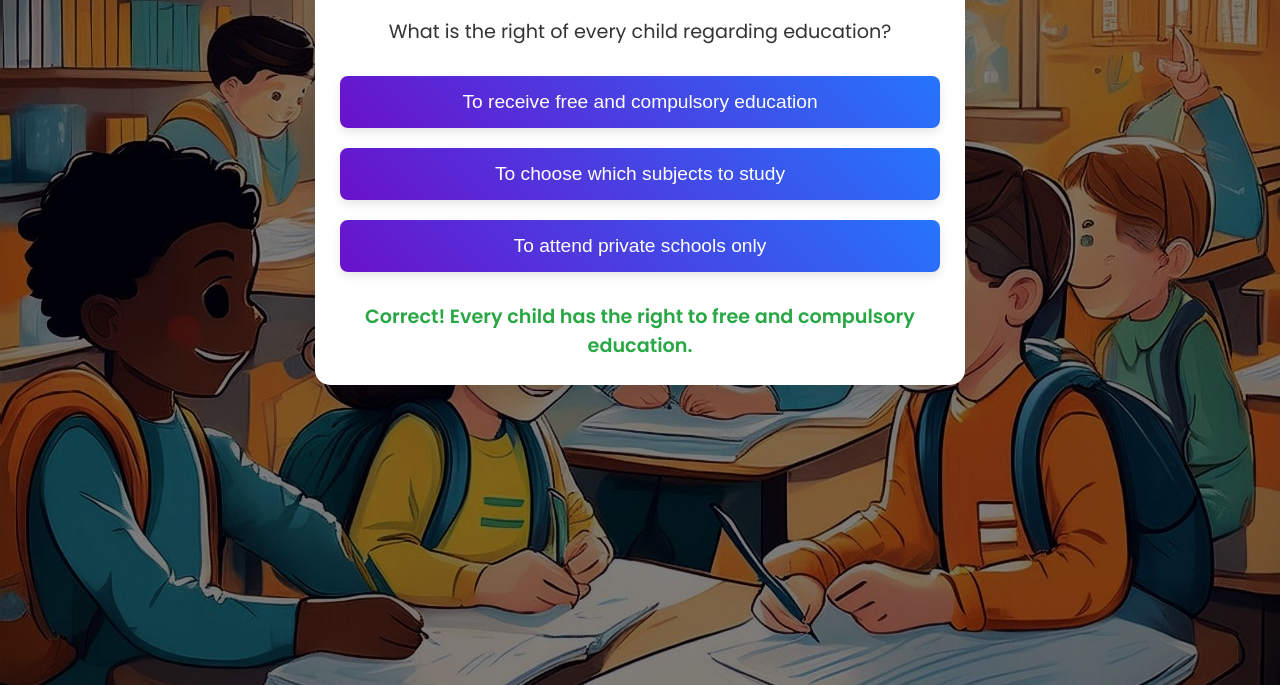
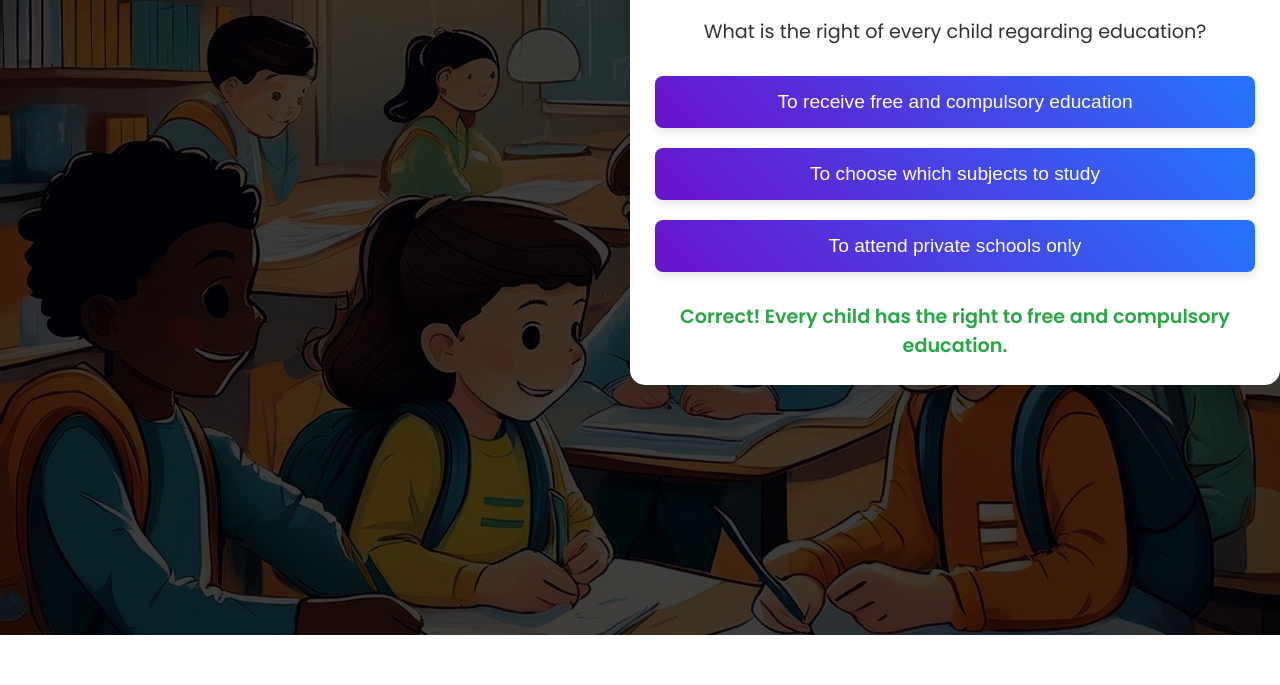
Before and after one commit to mehul-kumar-swarnber/Rights4U, a website: page src/pages/education.html in a window 1280 px wide. Both pictures are taken after a click on the button "To receive free and compulsory education". Shown: the part 165-850 px from the top of the page. After the commit the page ends 800 px from the top, so only its background shows below. Drawn offline with nearby package versions, Linux system fonts and the light colour scheme; no server answers.

Commit message:
new commit

```diff
--- a/src/pages/education.html
+++ b/src/pages/education.html
@@ -5,6 +5,7 @@
     <meta charset="UTF-8">
     <meta name="viewport" content="width=device-width, initial-scale=1.0">
     <title>Child Education Rights Quiz</title>
+    <script src="https://cdnjs.cloudflare.com/ajax/libs/lottie-web/5.9.6/lottie.min.js"></script>
     <link rel="shortcut icon" href="../assets/images/img3.jpg" type="image/x-icon">
     <link href="https://fonts.googleapis.com/css2?family=Poppins:wght@400;600&display=swap" rel="stylesheet">
     <style>
@@ -28,11 +29,11 @@
 
         body::before {
             content: "";
-            position: relative;
+            position: absolute;
             top: 0;
             left: 0;
-            right: 0;
-            bottom: 0;
+            width: 100%;
+            height: 100%;
             background: rgba(0, 0, 0, 0.5);
             z-index: -1;
         }
@@ -118,6 +119,15 @@
 
         /* Mobile responsiveness */
         @media (max-width: 768px) {
+            .supercontainer {
+                flex-direction: column;
+                align-items: center;
+            }
+
+            #character-animation {
+                display: none;
+            }
+
             .container {
                 width: 90%;
                 padding: 15px;
@@ -140,110 +150,168 @@
 
 <body>
 
-    <div class="container">
-        <h1>Child Education Rights Quiz</h1>
-        <div class="question" id="question"></div>
-        <div class="options" id="options"></div>
-        <div id="result"></div>
+    <div class="supercontainer" style="width: 100%; display: flex; justify-content: center; align-items: center;">
+
+        <div id="character-animation" style="width: 650px;"></div>
+        <!-- style="width: 550px; margin: 0px; margin-top: 100px; padding-bottom: 20px; -->
+        <div class="container">
+            <h1>Child Education Rights Quiz</h1>
+            <!-- we have 3 dynamic containers in which data is updated with every question -->
+            <div class="question" id="question"></div>
+            <div class="options" id="options"></div>
+            <div id="result"></div>
+
+        </div>
     </div>
-
     <script>
-        // Array of questions about Education Rights
+        // Array of questions (multiple objects) about Education Rights
         const questions = [
             {
                 question: "What is the right of every child regarding education?",
+                questionDictation: "../assets/audio/eduQuestion1.mp3",
                 options: ["To receive free and compulsory education", "To choose which subjects to study", "To attend private schools only"],
-                correctAnswer: 0,
+                correctAnswer: 0, //this is the index of the correct answer
                 explanation: "Correct! Every child has the right to free and compulsory education.",
-                audio:"../assets/audio/education1.mp3"
+                audio: "../assets/audio/education1.mp3"
 
             },
             {
                 question: "At what age should a child start attending school?",
+                questionDictation: "../assets/audio/eduQuestion2.mp3",
                 options: ["At age 5", "At age 6", "At age 7"],
                 correctAnswer: 1,
                 explanation: "Correct! Children should start attending school at age 6.",
-                audio:"../assets/audio/education2.mp3"
+                audio: "../assets/audio/education2.mp3"
             },
             {
                 question: "Is it illegal to keep a child out of school?",
+                questionDictation: "../assets/audio/eduQuestion3.mp3",
                 options: ["Yes", "No", "It depends on the situation"],
                 correctAnswer: 0,
                 explanation: "Correct! It is illegal to deny a child their right to education.",
-                audio:"../assets/audio/education3.mp3"
+                audio: "../assets/audio/education3.mp3"
             },
             {
                 question: "What should you do if a child cannot afford education materials?",
+                questionDictation: "../assets/audio/eduQuestion4.mp3",
                 options: ["Ignore the situation", "Request financial assistance or subsidies", "Wait until the child can afford it themselves"],
                 correctAnswer: 1,
                 explanation: "Correct! There are programs and subsidies available to help children who cannot afford education materials.",
-                audio:"../assets/audio/education4.mp3"
+                audio: "../assets/audio/education4.mp3"
             },
             {
                 question: "Can a child be punished for not attending school?",
+                questionDictation: "../assets/audio/eduQuestion5.mp3",
                 options: ["Yes, they can be punished", "No, there are no punishments", "It depends on the country"],
                 correctAnswer: 2,
                 explanation: "Correct! The laws vary, but children should never face punishment due to the lack of education resources.",
-                audio:"../assets/audio/education5.mp3"
+                audio: "../assets/audio/education5.mp3"
             },
             {
                 question: "Do children have the right to access education in different languages?",
+                questionDictation: "../assets/audio/eduQuestion6.mp3",
                 options: ["No, only in the country's official language", "Yes, children have the right to access education in their mother tongue", "Only in major languages like English or French"],
                 correctAnswer: 1,
                 explanation: "Correct! Children should have access to education in a language they understand best.",
-                audio:"../assets/audio/education6.mp3"
+                audio: "../assets/audio/education6.mp3",
+                // incorrect: "../assets/audio/incorrect.mp3"
             }
         ];
 
         let currentQuestionIndex = 0;
 
+        // The below function is for populating the div question and div option with question and its options
         function displayQuestion() {
-            const question = questions[currentQuestionIndex];
-            document.getElementById('question').textContent = question.question;
+
+            const questionobj = questions[currentQuestionIndex]; // this will fetch the objects from the questions array as per index
+            // DOM is used below
+            document.getElementById('question').textContent = questionobj.question;
+            // INCORRECT : Your current code has an issue: audioQuestion is declared inside setTimeout(), so it's not accessible when checkAnswer() is called.
+            // setTimeout(() => {
+            //     const audioQuestion = new Audio(questionobj.questionDictation);
+            //     audioQuestion.play();
+            // }, 1500);
+
+            // CORRECT APPROACH
+            const audioQuestion = new Audio(questionobj.questionDictation);
+            audioQuestion.play();
+
+
 
             const optionsDiv = document.getElementById('options');
-            optionsDiv.innerHTML = '';
+            optionsDiv.innerHTML = ''; //empty string
 
-            question.options.forEach((option, index) => {
-                const button = document.createElement('button');
-                button.textContent = option;
-                button.onclick = () => checkAnswer(index);
-                optionsDiv.appendChild(button);
+            questionobj.options.forEach((option, index) => {
+                const button = document.createElement('button'); // we created an empty button
+                button.textContent = option; // we added options to our empty created buttons
+                button.onclick = () => {checkAnswer(index); audioQuestion.pause();};
+                optionsDiv.appendChild(button); // here we are appending our created buttons into the options container
             });
         }
 
         function checkAnswer(selectedOptionIndex) {
-            const question = questions[currentQuestionIndex];
-            const result = document.getElementById('result');
+            const questionobj = questions[currentQuestionIndex];
+            const result = document.getElementById('result'); // fetches the result container
 
-            if (selectedOptionIndex === question.correctAnswer) {
-                result.textContent = question.explanation;
-                result.style.color = '#28a745';
+            if (selectedOptionIndex === questionobj.correctAnswer) {
+                result.textContent = questionobj.explanation; // adding the explanation of the answer in the result div
+                result.style.color = '#28a745'; // green color text for explanation after correct answer
+                // new tweek
+                document.querySelectorAll('.options button').forEach(btn => btn.disabled = true);
 
                 // Play the corresponding audio
-                const audio = new Audio(question.audio);
-                audio.play();
+                const audio = new Audio(questionobj.audio); // loads the audio from the questionobj into the audio with the help of new Audio function
+                audio.play(); // Plays the audio
 
-                // Proceed to next question after 3 seconds
+
+                // Proceed to next question after 5 seconds
                 setTimeout(() => {
-                    currentQuestionIndex++;
+                    currentQuestionIndex++; // here we are updating the index so as to move to next question after attempting one successfully with correct answer
                     if (currentQuestionIndex < questions.length) {
-                        displayQuestion();
+                        displayQuestion(); // re-runs the function with a new question with new set of options
                         result.textContent = '';  // Reset result message
                     } else {
                         result.textContent = 'Congratulations! You have completed the quiz.';
-                        result.style.color = '#007bff';
+                        result.style.color = '#007bff'; //bluish color
                     }
-                }, 5000);
+                }, 6500);
             } else {
                 result.textContent = "Oops! That is not safe. Try again.";
+                const audio2 = new Audio('../assets/audio/incorrect.mp3');
+                audio2.play();
+
                 result.style.color = '#dc3545';
             }
         }
         // Initial call to display the first question
         displayQuestion();
+
+        var character = lottie.loadAnimation({
+            container: document.getElementById('character-animation'),
+            renderer: 'svg',
+            loop: true,
+            autoplay: true,
+            path: '../assets/illustrations/Main Scene.json'
+        });
     </script>
 
 </body>
 
 </html>
+
+
+
+<!-- Why it Won’t Work?  we are talking about this path : D:\My Journey\Web Development\New folder\Rights4U\src\assets\audio\safety5.mp3
+Local File Path Issue
+
+Browsers don't allow direct access to local files (D:/...) due to security reasons.
+
+new Audio('D:/...') will fail because it's not a valid URL that the browser can fetch.
+
+File Access Restrictions
+
+The browser cannot access files from your local drive unless it's hosted via a server.
+
+CORS (Cross-Origin Resource Sharing) Restrictions
+
+If you try loading a local file in a web page served from localhost, the browser blocks it for security reasons. -->
```
Also changed, not shown: src/pages/index.html (+44 -0 lines).
